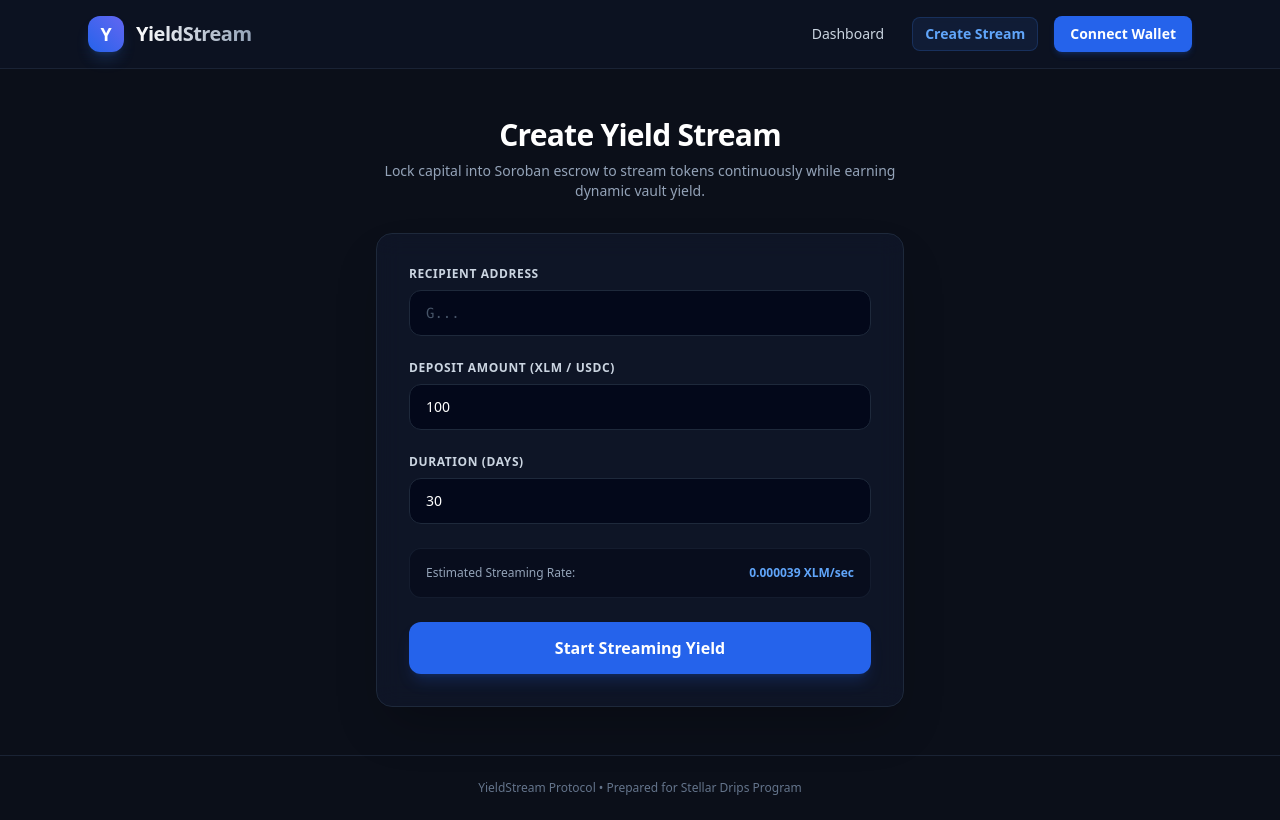
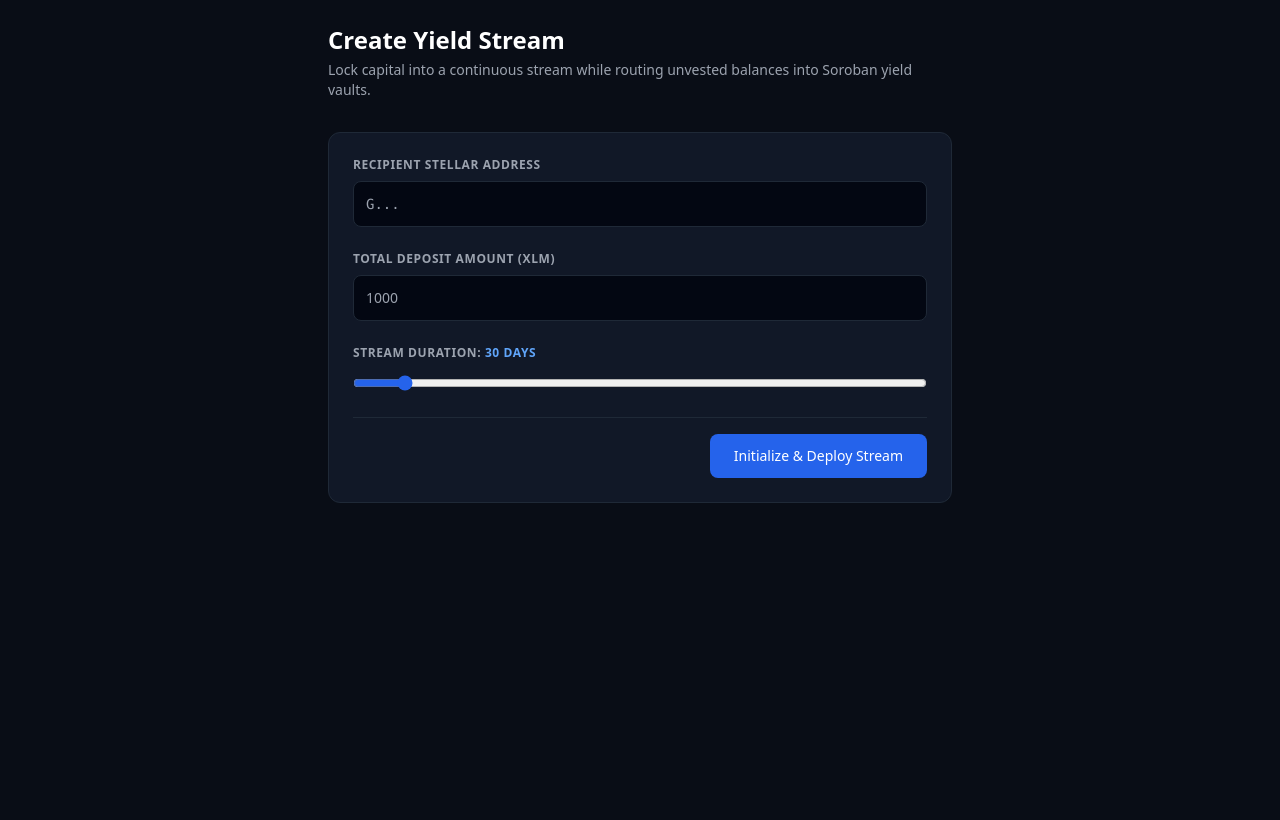
Before and after one commit to YieldStream-Finanace/yieldstream-app, a Next.js app in the folder apps/web/: page /create in a window 1280 px wide. Built offline with nearby package versions, Linux system fonts and the light colour scheme.

Commit message:
feat(frontend): add interactive create stream page with freighter wallet integration

```diff
--- a/apps/web/app/create/page.tsx
+++ b/apps/web/app/create/page.tsx
@@ -1,178 +1,116 @@
-"use client";
+'use client';
 
-import { useState } from "react";
-import Link from "next/link";
-import { isConnected, getAddress } from "@stellar/freighter-api";
+import { useState } from 'react';
+import { toast } from 'sonner';
+import { isConnected, requestAccess, signTransaction } from '@stellar/freighter-api';
 
-export default function CreateStream() {
-  const [wallet, setWallet] = useState<string | null>(null);
-  const [connecting, setConnecting] = useState(false);
+export default function CreateStreamPage() {
+  const [recipient, setRecipient] = useState('');
+  const [amount, setAmount] = useState('');
+  const [durationDays, setDurationDays] = useState('30');
   const [loading, setLoading] = useState(false);
 
-  // Form State
-  const [recipient, setRecipient] = useState("");
-  const [amount, setAmount] = useState("100");
-  const [duration, setDuration] = useState("30");
+  const handleCreateStream = async (e: React.FormEvent) => {
+    e.preventDefault();
 
-  async function connectWallet() {
-    setConnecting(true);
-    try {
-      const connected = await isConnected();
-      if (connected) {
-        const { address } = await getAddress();
-        if (address) setWallet(address);
-      } else {
-        alert("Freighter wallet extension not found. Please install Freighter.");
-      }
-    } catch (err) {
-      console.error(err);
-    } finally {
-      setConnecting(false);
-    }
+    if (!recipient || !amount) {
+      toast.error('Please fill in all required stream fields.');
+      return;
     }
 
-  async function handleCreateStream(e: React.FormEvent) {
-    e.preventDefault();
-    if (!wallet) {
-      await connectWallet();
+    try {
+      setLoading(true);
+      toast.info('Checking Freighter connection...');
+
+      const connected = await isConnected();
+      if (!connected) {
+        toast.error('Freighter wallet not found. Please install the extension.');
+        setLoading(false);
         return;
       }
-    setLoading(true);
-    try {
-      // Soroban vault creation logic invocation via stellar-sdk
-      alert(`Stream initiated for ${amount} XLM to ${recipient.slice(0, 6)}... over ${duration} days!`);
+
+      await requestAccess();
+      toast.success('Wallet access authorized!');
+
+      // Simulate Soroban contract invocation transaction build & sign
+      toast.loading('Building Soroban transaction...', { id: 'tx-process' });
+
+      setTimeout(() => {
+        toast.dismiss('tx-process');
+        toast.success(`Successfully created stream of ${amount} XLM to ${recipient.slice(0, 4)}...${recipient.slice(-4)}!`);
+        setRecipient('');
+        setAmount('');
+        setLoading(false);
+      }, 2500);
+
     } catch (err) {
-      console.error(err);
-    } finally {
+      toast.dismiss('tx-process');
+      toast.error('Transaction failed or was rejected by user.');
       setLoading(false);
     }
-  }
+  };
 
   return (
-    <div className="min-h-screen bg-[#0b0f19] text-slate-100 flex flex-col justify-between">
-      {/* Top Header Navigation */}
-      <header className="border-b border-slate-800/80 bg-slate-900/50 backdrop-blur-md sticky top-0 z-50">
-        <div className="max-w-6xl mx-auto px-6 py-4 flex items-center justify-between">
-          <Link href="/" className="flex items-center gap-3">
-            <div className="w-9 h-9 rounded-xl bg-gradient-to-tr from-blue-600 to-indigo-500 flex items-center justify-center font-bold text-lg text-white shadow-lg shadow-blue-500/20">
-              Y
-            </div>
-            <span className="text-xl font-bold tracking-tight bg-gradient-to-r from-white to-slate-400 bg-clip-text text-transparent">
-              YieldStream
-            </span>
-          </Link>
-
-          <div className="flex items-center gap-4">
-            <Link
-              href="/dashboard"
-              className="text-sm font-medium text-slate-300 hover:text-white transition-colors px-3 py-1.5"
-            >
-              Dashboard
-            </Link>
-            <Link
-              href="/create"
-              className="text-sm font-semibold text-blue-400 bg-blue-500/10 px-3 py-1.5 rounded-lg border border-blue-500/20"
-            >
-              Create Stream
-            </Link>
-            <button
-              onClick={connectWallet}
-              disabled={connecting}
-              className="bg-blue-600 hover:bg-blue-500 text-white text-sm font-semibold px-4 py-2 rounded-lg transition shadow-md shadow-blue-600/20 active:scale-95 disabled:opacity-50"
-            >
-              {connecting
-                ? "Connecting..."
-                : wallet
-                ? `${wallet.slice(0, 4)}...${wallet.slice(-4)}`
-                : "Connect Wallet"}
-            </button>
-          </div>
-        </div>
-      </header>
-
-      {/* Main Creation Form Container */}
-      <main className="max-w-xl mx-auto px-6 py-12 w-full flex-1 flex flex-col justify-center">
-        <div className="text-center mb-8">
-          <h1 className="text-3xl font-extrabold tracking-tight text-white mb-2">
-            Create Yield Stream
-          </h1>
-          <p className="text-slate-400 text-sm">
-            Lock capital into Soroban escrow to stream tokens continuously while earning dynamic vault yield.
+    <div className="max-w-2xl mx-auto p-6 space-y-8">
+      <div>
+        <h1 className="text-2xl font-bold text-white">Create Yield Stream</h1>
+        <p className="text-sm text-gray-400 mt-1">
+          Lock capital into a continuous stream while routing unvested balances into Soroban yield vaults.
         </p>
       </div>
 
-        <form
-          onSubmit={handleCreateStream}
-          className="bg-slate-900/80 border border-slate-800 p-8 rounded-2xl shadow-2xl backdrop-blur-md space-y-6"
-        >
-          {/* Recipient Address */}
+      <form onSubmit={handleCreateStream} className="bg-gray-900 border border-gray-800 rounded-xl p-6 space-y-6">
         <div>
-            <label className="block text-xs font-semibold uppercase tracking-wider text-slate-300 mb-2">
-              Recipient Address
+          <label className="block text-xs uppercase text-gray-400 font-semibold tracking-wider mb-2">
+            Recipient Stellar Address
           </label>
           <input
             type="text"
-              required
             placeholder="G..."
             value={recipient}
             onChange={(e) => setRecipient(e.target.value)}
-              className="w-full bg-slate-950/80 border border-slate-800 focus:border-blue-500 focus:ring-1 focus:ring-blue-500 rounded-xl px-4 py-3 text-sm text-white placeholder-slate-600 outline-none transition font-mono"
+            className="w-full bg-gray-950 border border-gray-800 rounded-lg p-3 text-white focus:outline-none focus:border-blue-500 transition text-sm font-mono"
           />
         </div>
 
-          {/* Deposit Amount */}
         <div>
-            <label className="block text-xs font-semibold uppercase tracking-wider text-slate-300 mb-2">
-              Deposit Amount (XLM / USDC)
+          <label className="block text-xs uppercase text-gray-400 font-semibold tracking-wider mb-2">
+            Total Deposit Amount (XLM)
           </label>
           <input
             type="number"
-              required
-              min="1"
+            step="0.01"
+            placeholder="1000"
             value={amount}
             onChange={(e) => setAmount(e.target.value)}
-              className="w-full bg-slate-950/80 border border-slate-800 focus:border-blue-500 focus:ring-1 focus:ring-blue-500 rounded-xl px-4 py-3 text-sm text-white outline-none transition"
+            className="w-full bg-gray-950 border border-gray-800 rounded-lg p-3 text-white focus:outline-none focus:border-blue-500 transition text-sm"
           />
         </div>
 
-          {/* Duration in Days */}
         <div>
-            <label className="block text-xs font-semibold uppercase tracking-wider text-slate-300 mb-2">
-              Duration (Days)
+          <label className="block text-xs uppercase text-gray-400 font-semibold tracking-wider mb-2">
+            Stream Duration: <span className="text-blue-400">{durationDays} Days</span>
           </label>
           <input
-              type="number"
-              required
+            type="range"
             min="1"
-              value={duration}
-              onChange={(e) => setDuration(e.target.value)}
-              className="w-full bg-slate-950/80 border border-slate-800 focus:border-blue-500 focus:ring-1 focus:ring-blue-500 rounded-xl px-4 py-3 text-sm text-white outline-none transition"
+            max="365"
+            value={durationDays}
+            onChange={(e) => setDurationDays(e.target.value)}
+            className="w-full accent-blue-600 bg-gray-800 rounded-lg h-2 cursor-pointer"
           />
         </div>
 
-          {/* Calculated Streaming Rate Info */}
-          <div className="bg-slate-950/50 border border-slate-800/60 rounded-xl p-4 flex justify-between items-center text-xs text-slate-400">
-            <span>Estimated Streaming Rate:</span>
-            <span className="font-semibold text-blue-400">
-              {(Number(amount) / (Number(duration) * 86400)).toFixed(6)} XLM/sec
-            </span>
-          </div>
-
-          {/* Submit Action Button */}
+        <div className="pt-4 border-t border-gray-800 flex justify-end">
           <button
             type="submit"
             disabled={loading}
-            className="w-full bg-blue-600 hover:bg-blue-500 text-white font-semibold py-3.5 rounded-xl transition shadow-lg shadow-blue-600/20 active:scale-[0.99] disabled:opacity-50"
+            className="px-6 py-3 bg-blue-600 hover:bg-blue-700 disabled:bg-gray-700 text-white rounded-lg font-medium transition text-sm w-full md:w-auto"
           >
-            {loading ? "Initializing Vault..." : "Start Streaming Yield"}
+            {loading ? 'Processing Transaction...' : 'Initialize & Deploy Stream'}
           </button>
+        </div>
       </form>
-      </main>
-
-      {/* Footer */}
-      <footer className="border-t border-slate-800/80 py-6 text-center text-xs text-slate-500">
-        YieldStream Protocol • Prepared for Stellar Drips Program
-      </footer>
     </div>
   );
 }
```
Lines whose indentation alone changed are shown as unchanged.
